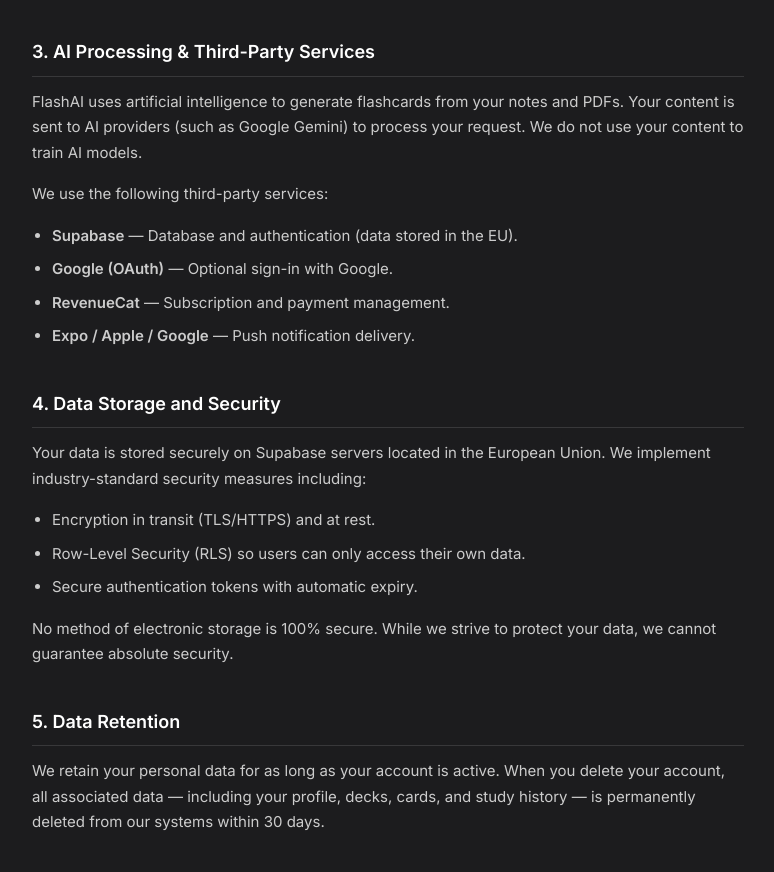
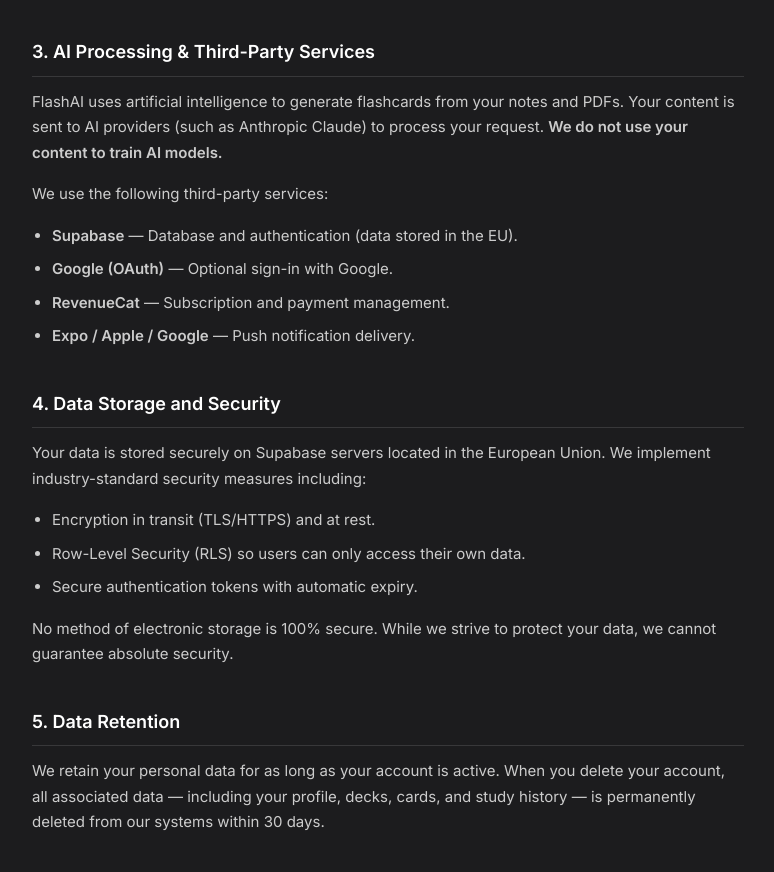
Before and after one commit to flashaiapp26/flashai-web, a plain HTML site: page privacy.html in a window 1280 px wide. Shown: the part 1110-1982 px from the top of the page, without its empty margins (252-1026 px from the left). Drawn offline with Linux system fonts and the light colour scheme.

Commit message:
Add files via upload

```diff
--- a/privacy.html
+++ b/privacy.html
@@ -67,7 +67,7 @@
     </ul>
 
     <h2>3. AI Processing & Third-Party Services</h2>
-    <p>FlashAI uses artificial intelligence to generate flashcards from your notes and PDFs. Your content is sent to AI providers (such as Google Gemini) to process your request. We do not use your content to train AI models.</p>
+    <p>FlashAI uses artificial intelligence to generate flashcards from your notes and PDFs. Your content is sent to AI providers (such as Anthropic Claude) to process your request. <strong>We do not use your content to train AI models.</strong></p>
     <p>We use the following third-party services:</p>
     <ul>
       <li><strong>Supabase</strong> — Database and authentication (data stored in the EU).</li>
```
